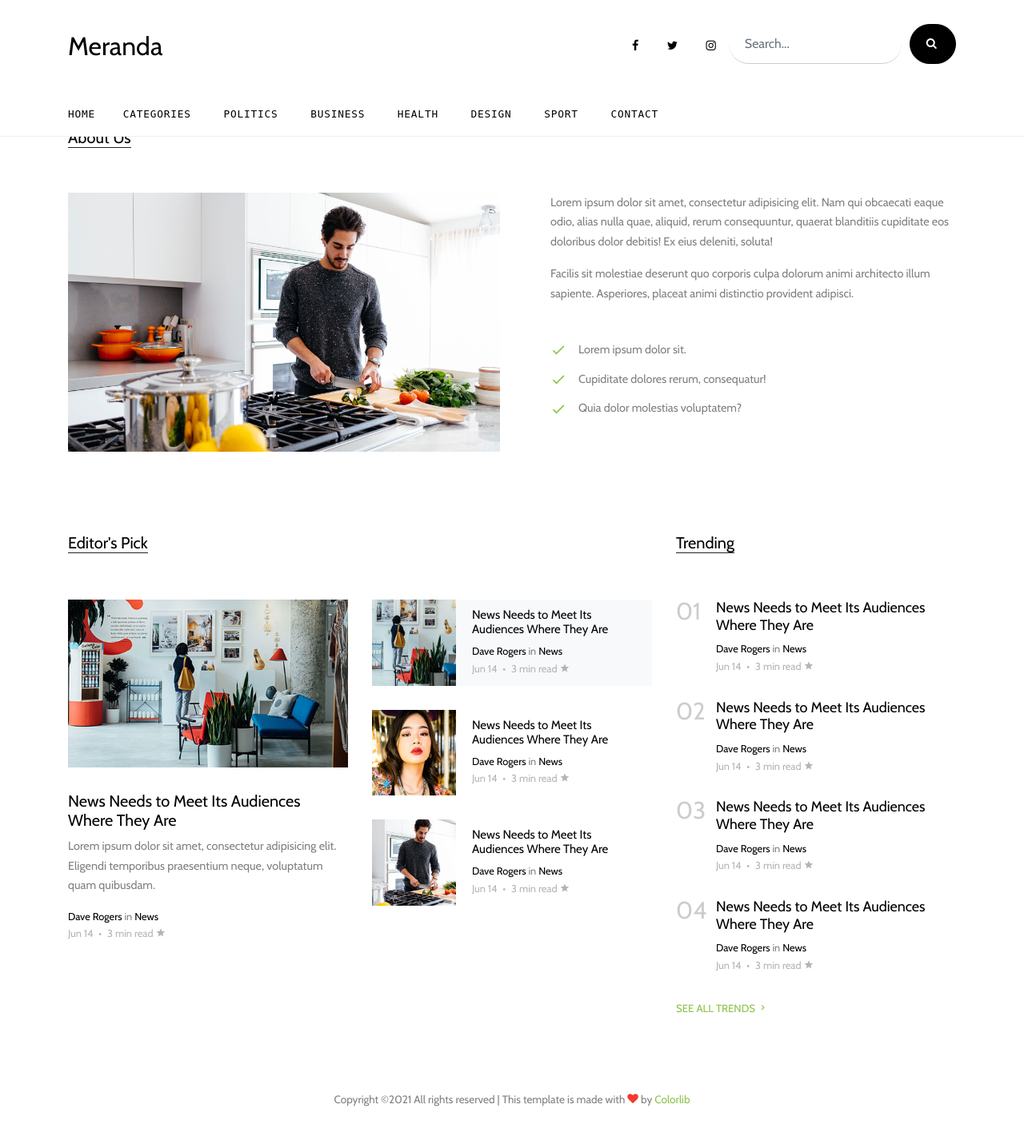
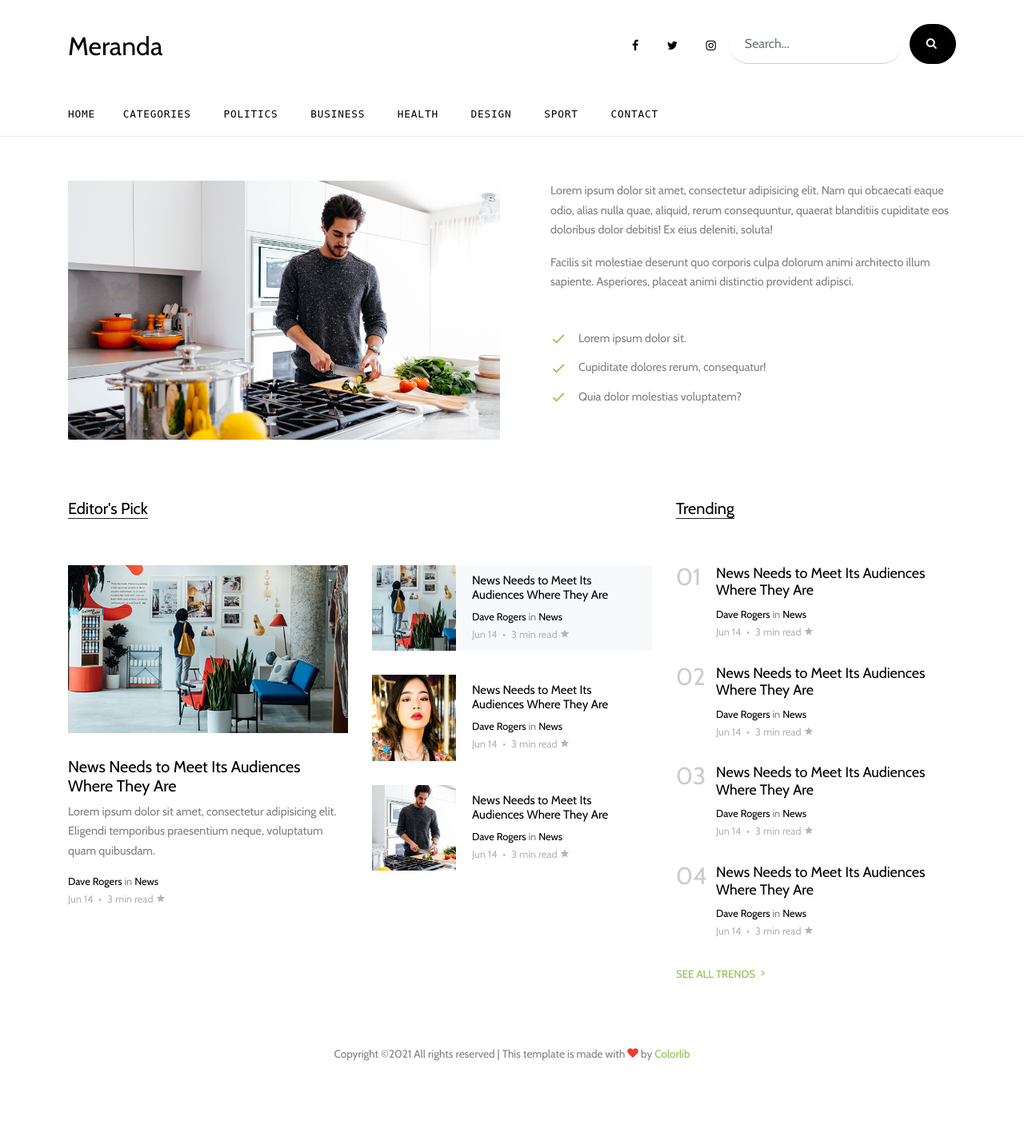
Before and after one commit to cyr1z/blog-django, a Django app: template blog/templates/about.html in a window 1280 px wide. Shown: the whole page at 80% size. After the commit the page ends 1327 px from the top, so only its background shows below. Run offline with Django 3.2, Linux system fonts and the light colour scheme; the template is opened without the code that fills it, so the values that code supplies are empty; parts of the project's set-up code (start-up, migrations or seed data) failed here and were passed over; some libraries are stand-ins or nearby versions; some web fonts are replaced.

Commit message:
mainpage css

```diff
--- a/blog/static/css/style.css
+++ b/blog/static/css/style.css
@@ -76,7 +76,7 @@ h1, h2, h3, h4, h5,
   padding: 2.5em 0; }
   @media (min-width: 768px) {
     .site-section {
-      padding: 7em 0; } }
+      padding: 2em 0; } }
   .site-section.site-section-sm {
     padding: 4em 0; }
 
--- a/static/css/style.css
+++ b/static/css/style.css
@@ -76,7 +76,7 @@ h1, h2, h3, h4, h5,
   padding: 2.5em 0; }
   @media (min-width: 768px) {
     .site-section {
-      padding: 3em 0; } }
+      padding: 2em 0; } }
   .site-section.site-section-sm {
     padding: 4em 0; }
 
```
